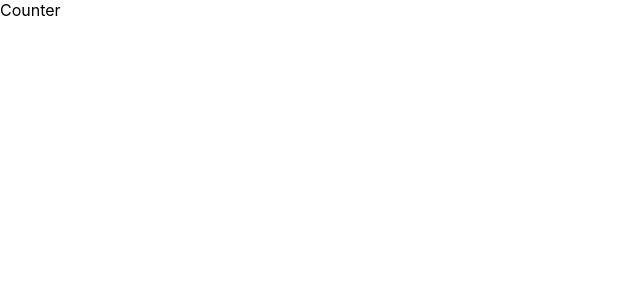
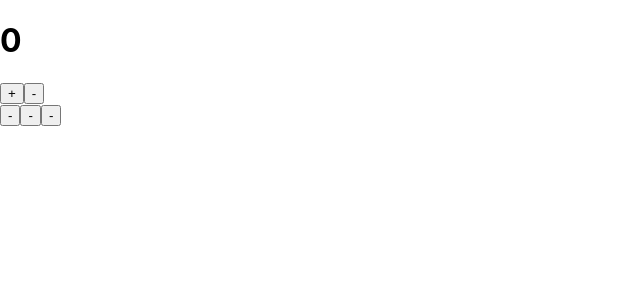
Before and after one commit to Karol-Szykula/counter-mui, a React (Create React App) app: page / in a window 1280 px wide. Shown: the top 300 px of the page, without its empty margins (0-640 px from the left). Built offline with nearby package versions, Linux system fonts and the light colour scheme.

Commit message:
Add buttons

```diff
--- a/src/Counter.js
+++ b/src/Counter.js
@@ -5,12 +5,48 @@ class Counter extends React.Component {
     //     super(props)
     // }
 
+    state = {
+        counterValue: this.props.value || 0
+    }
+
+
 
     render() {
 
         return (
             <div>
-                Counter
+                <div>
+                    <h1>{this.state.counterValue}</h1>
+                </div>
+                <div>
+                    <button
+
+                    >
+                        +
+                    </button>
+                    <button
+
+                    >
+                        -
+                    </button>
+                </div>
+                <div>
+                    <button
+
+                    >
+                        -
+                    </button>
+                    <button
+
+                    >
+                        -
+                    </button>
+                    <button
+
+                    >
+                        -
+                    </button>
+                </div>
             </div>
         )
     }
```
